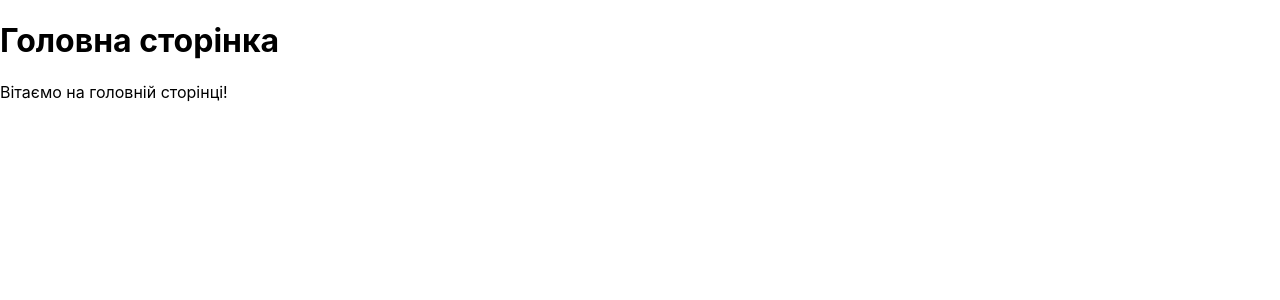
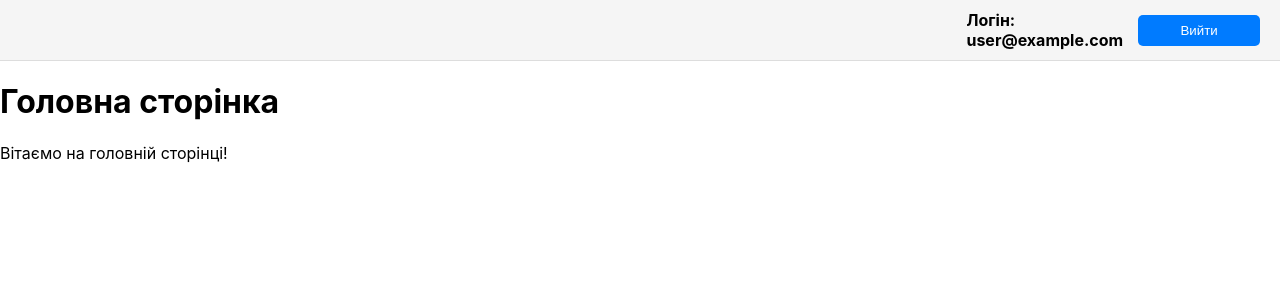
Before and after one commit to OleksandrDavydenko/findepapp, a React (Vite) app: page /home in a window 1280 px wide. Shown: the top 300 px of the page. Built offline with nearby package versions, Linux system fonts and the light colour scheme; no server answers; sample sign-in values are in the browser's storage.

Commit message:
changedLoginMethod

```diff
--- a/src/App/App.jsx
+++ b/src/App/App.jsx
@@ -2,14 +2,17 @@ import React from 'react';
 import { BrowserRouter as Router, Routes, Route } from 'react-router-dom';
 import Login from './components/Login/Login';
 import Home from './components/Home/Home';
+import { AuthProvider } from '../AuthContext';
 
 const App = () => {
   return (
     <Router>
-      <Routes>
-        <Route path="/" element={<Login />} />
-        <Route path="/home" element={<Home />} />
-      </Routes>
+      <AuthProvider>
+        <Routes>
+          <Route path="/" element={<Login />} />
+          <Route path="/home" element={<Home />} />
+        </Routes>
+      </AuthProvider>
     </Router>
   );
 };
--- a/src/App/components/Home/Home.jsx
+++ b/src/App/components/Home/Home.jsx
@@ -1,10 +1,44 @@
-import React from 'react';
+// src/Home.js
+
+import React, { useEffect } from 'react';
+import { useAuth } from '../../../AuthContext';
+import { useNavigate } from 'react-router-dom';
+import './home.css'
+
 
 const Home = () => {
+  const { currentUser, logout } = useAuth();
+  const navigate = useNavigate();
+
+  useEffect(() => {
+    // Забороняємо повернення на попередню сторінку
+    window.history.pushState(null, document.title, window.location.href);
+    window.addEventListener('popstate', handleBackButton);
+
+    return () => {
+      window.removeEventListener('popstate', handleBackButton);
+    };
+  }, []);
+
+  const handleBackButton = (event) => {
+    event.preventDefault();
+    window.history.pushState(null, document.title, window.location.href);
+  };
+
   return (
     <div>
-      <h1>Головна сторінка</h1>
-      <p>Вітаємо на головній сторінці!</p>
+      <header className="header">
+        <div className="header-content">
+          <span>Логін: {currentUser?.email}</span>
+          <button onClick={logout} className="logout-button">
+            Вийти
+          </button>
+        </div>
+      </header>
+      <main>
+        <h1>Головна сторінка</h1>
+        <p>Вітаємо на головній сторінці!</p>
+      </main>
     </div>
   );
 };
--- /dev/null
+++ b/src/App/components/Home/home.css
@@ -0,0 +1,32 @@
+
+.header {
+  background-color: #f5f5f5;
+  padding: 10px 20px;
+  display: flex;
+  justify-content: flex-end;
+  align-items: center;
+  border-bottom: 1px solid #ddd;
+}
+
+.header-content {
+  display: flex;
+  align-items: center;
+}
+
+.header-content span {
+  margin-right: 15px;
+  font-weight: bold;
+}
+
+.logout-button {
+  background-color: #007bff;
+  color: white;
+  border: none;
+  padding: 8px 16px;
+  border-radius: 5px;
+  cursor: pointer;
+}
+
+.logout-button:hover {
+  background-color: #0056b3;
+}
--- a/src/App/components/Login/Login.jsx
+++ b/src/App/components/Login/Login.jsx
@@ -1,8 +1,8 @@
 import React, { useState } from 'react';
 import { useForm } from 'react-hook-form';
-import { auth } from '../../../firebase';
 import { signInWithEmailAndPassword } from 'firebase/auth';
 import { useNavigate } from 'react-router-dom';
+import { auth } from '../../../firebase'; // Переконайтеся, що імпорт правильний
 import './login.css'
 
 const Login = () => {
@@ -16,11 +16,20 @@ const Login = () => {
 
   const onSubmit = async (data) => {
     try {
-      // Виклик функції входу користувача
+      // Спроба входу користувача
       await signInWithEmailAndPassword(auth, data.email, data.password);
       navigate('/home'); // Переадресація на головну сторінку після успішного входу
     } catch (error) {
-      setErrorMessage('Невірний логін або пароль');
+      // Обробка помилок Firebase
+      if (error.code === 'auth/wrong-password') {
+        setErrorMessage('Невірний пароль');
+      } else if (error.code === 'auth/user-not-found') {
+        setErrorMessage('Користувача не знайдено');
+      } else if (error.code === 'auth/invalid-email') {
+        setErrorMessage('Невірний формат електронної пошти');
+      } else {
+        setErrorMessage('Сталася помилка: ' + error.message);
+      }
     }
   };
 
--- /dev/null
+++ b/src/AuthContext.jsx
@@ -0,0 +1,42 @@
+import React, { createContext, useContext, useEffect, useState } from 'react';
+import { onAuthStateChanged, signOut } from 'firebase/auth';
+import { useNavigate } from 'react-router-dom';
+import { auth } from './firebase';
+
+// Створення контексту
+const AuthContext = createContext();
+
+// Провайдер контексту автентифікації
+export const AuthProvider = ({ children }) => {
+  const [currentUser, setCurrentUser] = useState(null);
+  const navigate = useNavigate();
+
+  useEffect(() => {
+    // Перевірка стану автентифікації
+    const unsubscribe = onAuthStateChanged(auth, (user) => {
+      if (user) {
+        setCurrentUser(user);
+      } else {
+        setCurrentUser(null);
+        navigate('/');
+      }
+    });
+
+    // Чистимо підписку при розмонтуванні
+    return () => unsubscribe();
+  }, [navigate]);
+
+  const logout = async () => {
+    await signOut(auth);
+    navigate('/');
+  };
+
+  return (
+    <AuthContext.Provider value={{ currentUser, logout }}>
+      {children}
+    </AuthContext.Provider>
+  );
+};
+
+
+export const useAuth = () => useContext(AuthContext);
```
Also changed, not shown: 1 other file (tests, documents, lock files or other folders).
